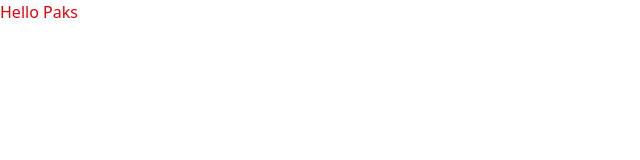
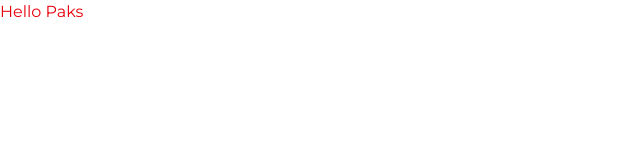
Before and after one commit to LifeofPaks/trevor-tech, a React (Vite) app: page / in a window 1280 px wide. Shown: the top 160 px of the page, without its empty margins (0-640 px from the left). Built offline with nearby package versions, Linux system fonts and the light colour scheme.

Commit message:
setup project

```diff
--- a/src/index.css
+++ b/src/index.css
@@ -1,7 +1,13 @@
+@import url('https://fonts.googleapis.com/css2?family=Montserrat:ital,wght@0,100..900;1,100..900&display=swap');
 @import "tailwindcss";
 
 *{
   margin: 0;
   padding: 0;
   box-sizing: border-box;
+  scroll-behavior: smooth;
 }
+
+body{
+  font-family: "Montserrat", sans-serif;
+}
```
